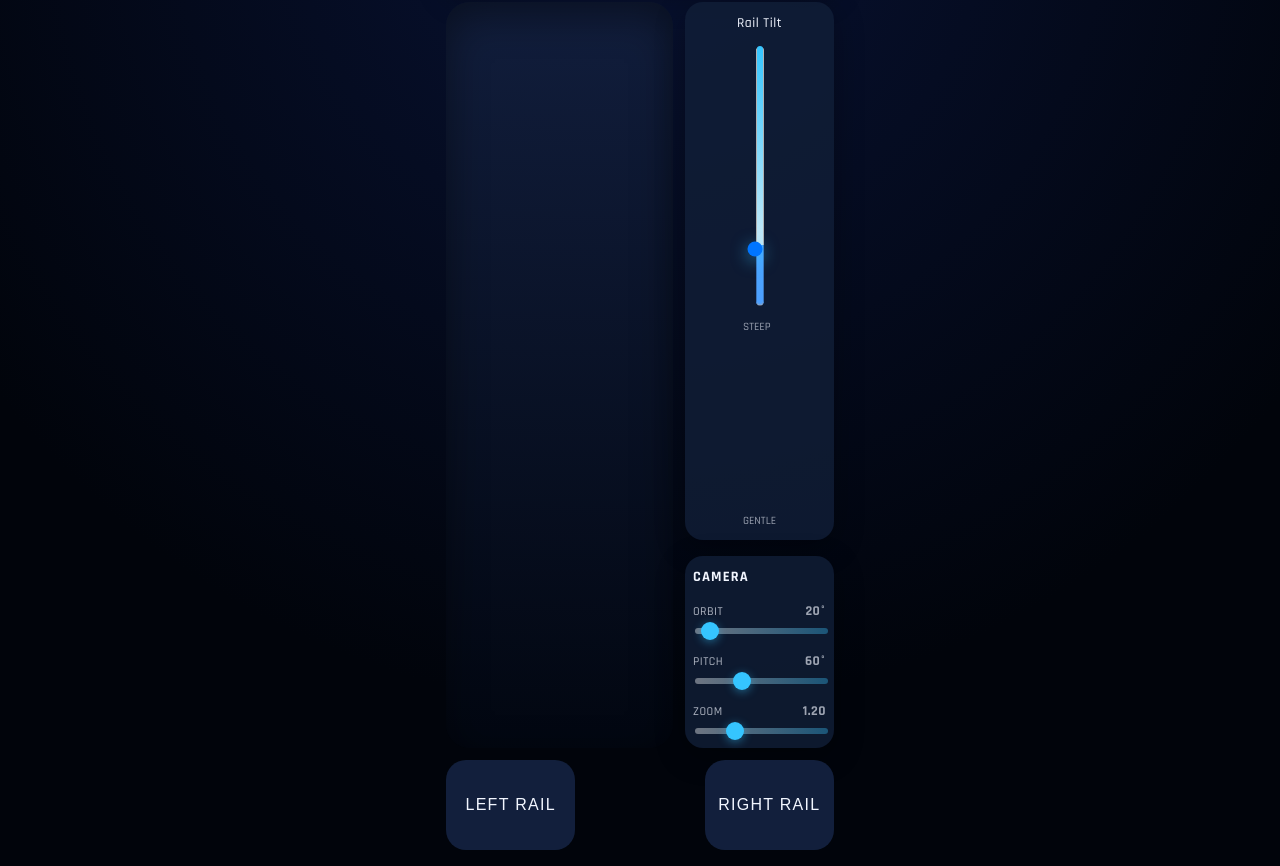
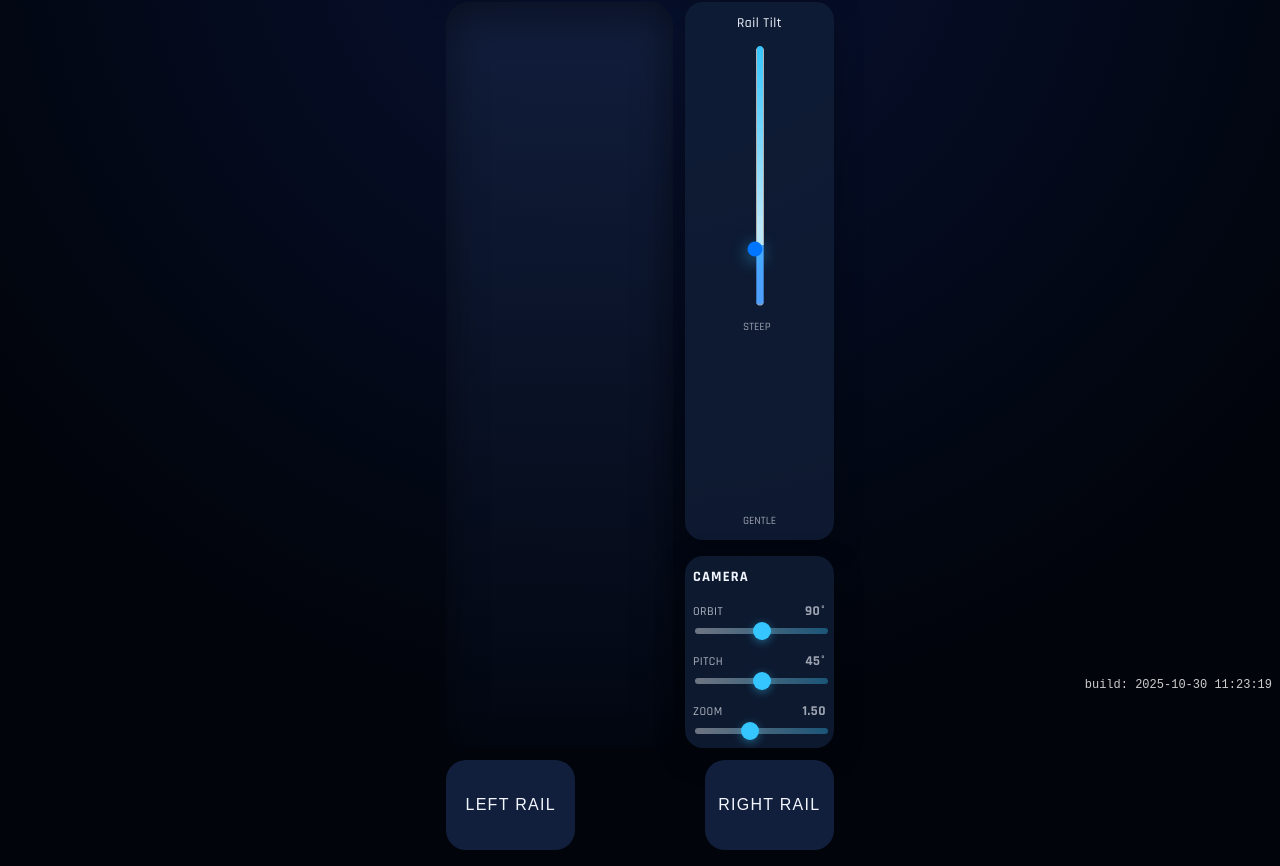
Before and after one commit to dawallin/SpaceBall, a website: page index.html in a window 1280 px wide. Shown: the part 102-968 px from the top of the page. Drawn offline with Linux system fonts and the light colour scheme.

Commit message:
Add build timestamp badge and camera defaults

```diff
--- a/index.html
+++ b/index.html
@@ -30,6 +30,19 @@
         overflow-wrap: anywhere; /* break long words */
         transition: background 0.3s;
     ">Initializing…</div>
+    <div id="build-info"
+         style="position:fixed;bottom:6px;right:8px;
+                font-family:monospace;font-size:12px;
+                color:#ccc;z-index:9999;">
+      build: <span id="build-timestamp">unknown</span>
+    </div>
+    <script>
+      // Replace inner text with build timestamp at load time
+      const stamp = new Date().toISOString().split('T')[0] + ' ' +
+                    new Date().toTimeString().split(' ')[0];
+      document.getElementById('build-timestamp').textContent = stamp;
+      console.log('[SpaceBall] Build timestamp:', stamp);
+    </script>
     <main class="game-shell">
       <header class="hud">
         <div class="hud__score">
@@ -71,48 +84,46 @@
             <div class="camera-tuner__group">
               <label for="cameraAlphaSlider" class="camera-tuner__label">
                 Orbit
-                <span id="cameraAlphaReadout" class="camera-tuner__value">20°</span>
+                <span id="cameraAlphaReadout" class="camera-tuner__value">90°</span>
               </label>
               <input
                 id="cameraAlphaSlider"
                 class="camera-tuner__slider"
                 type="range"
                 min="0"
-                max="360"
-                step="1"
-                value="20"
+                max="180"
+                value="90"
                 aria-label="Adjust camera orbit"
               />
             </div>
             <div class="camera-tuner__group">
               <label for="cameraBetaSlider" class="camera-tuner__label">
                 Pitch
-                <span id="cameraBetaReadout" class="camera-tuner__value">60°</span>
+                <span id="cameraBetaReadout" class="camera-tuner__value">45°</span>
               </label>
               <input
                 id="cameraBetaSlider"
                 class="camera-tuner__slider"
                 type="range"
-                min="35"
-                max="110"
-                step="1"
-                value="60"
+                min="0"
+                max="90"
+                value="45"
                 aria-label="Adjust camera pitch"
               />
             </div>
             <div class="camera-tuner__group">
               <label for="cameraZoomSlider" class="camera-tuner__label">
                 Zoom
-                <span id="cameraZoomReadout" class="camera-tuner__value">1.20</span>
+                <span id="cameraZoomReadout" class="camera-tuner__value">1.50</span>
               </label>
               <input
                 id="cameraZoomSlider"
                 class="camera-tuner__slider"
                 type="range"
-                min="0.6"
-                max="2.8"
-                step="0.05"
-                value="1.2"
+                min="0.5"
+                max="3.0"
+                step="0.1"
+                value="1.5"
                 aria-label="Adjust camera zoom"
               />
             </div>
@@ -148,5 +159,6 @@
         }
       })();
     </script>
+    <!-- build: ${new Date().toISOString()} -->
   </body>
 </html>
```
